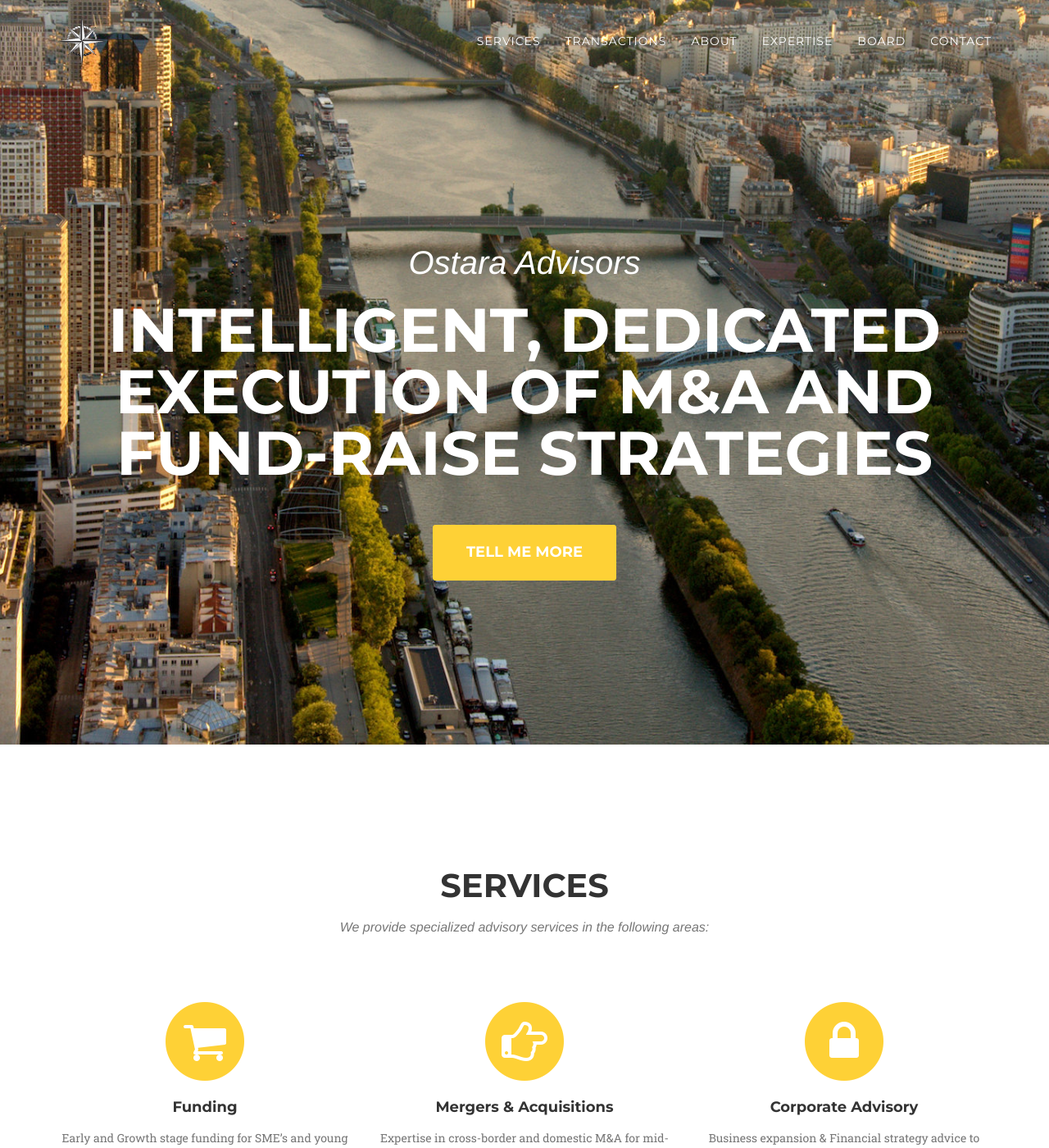
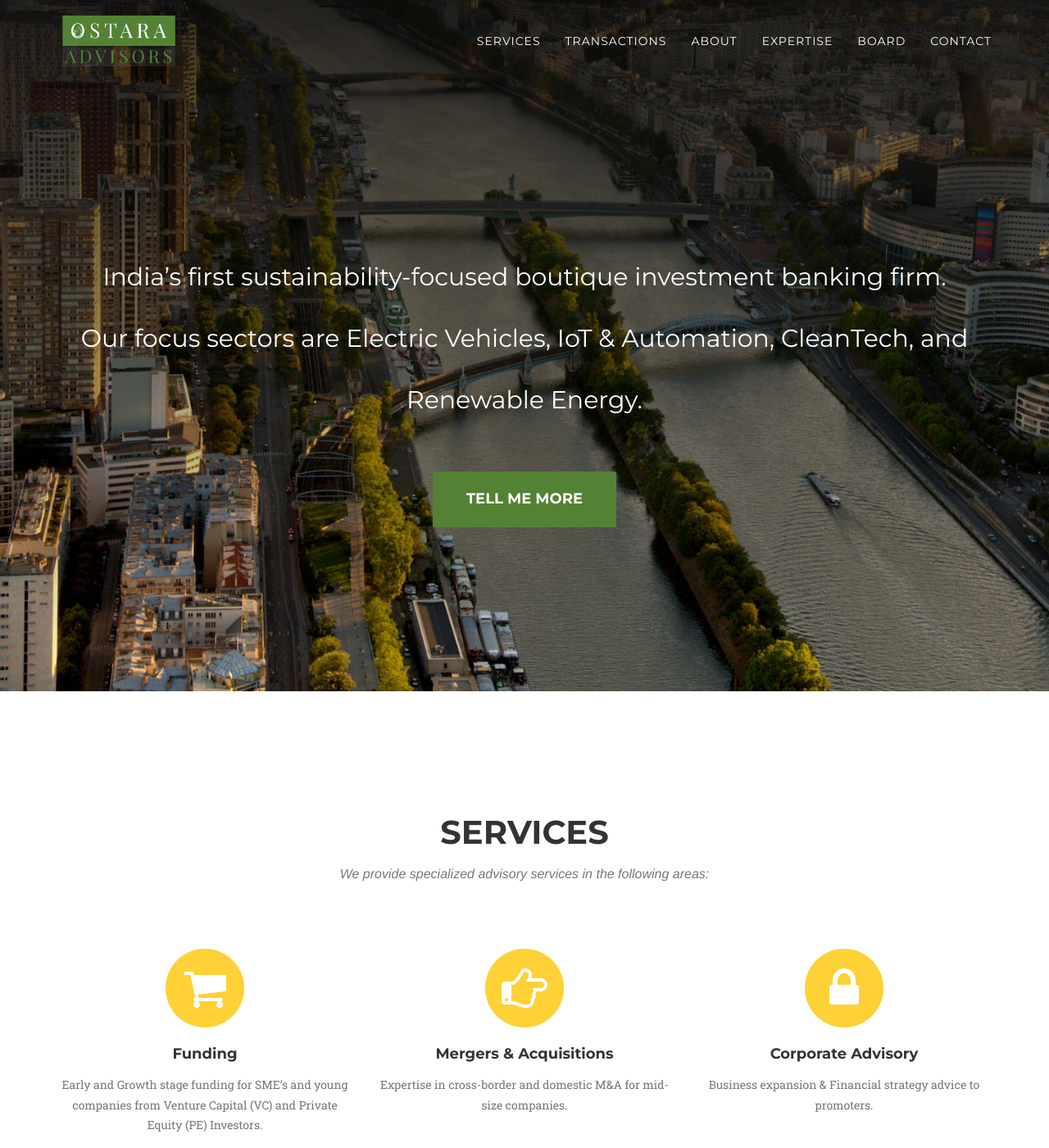
Before and after one commit to ostara-advisors/ostara-advisors.github.io, a Jekyll site: the page built from index.md, in a window 1280 px wide and 1400 px high. Shown: the whole window at 82% size. Built offline with Jekyll 4.4.1, drawn with Linux system fonts in a browser that asks for light colours; nearby versions of some CDN libraries; some web fonts are replaced.

Commit message:
Add new header

```diff
--- a/_layouts/home.html
+++ b/_layouts/home.html
@@ -44,7 +44,7 @@
                     <span class="sr-only">Toggle navigation</span> Menu <i class="fa fa-bars"></i>
                 </button>
                 <a class="navbar-brand page-scroll" href="#page-top">
-                    <img src="img/logos/dhruva.png">
+                    <img src="img/logos/ostara.png">
                 </a>
             </div>
 
@@ -83,8 +83,9 @@
     <header>
         <div class="container">
             <div class="intro-text">
-                <div class="intro-lead-in">Ostara Advisors</div>
-                <div class="intro-heading">Intelligent, dedicated execution of M&A and fund-raise strategies</div>
+                <!-- <div class="intro-lead-in">Ostara Advisors</div> -->
+                <div class="intro-heading">India’s first sustainability-focused boutique investment banking firm. </br>
+                Our focus sectors are Electric Vehicles, IoT & Automation, CleanTech, and Renewable Energy.</div>
                 <a href="#services" class="page-scroll btn btn-xl">Tell Me More</a>
             </div>
         </div>
--- a/css/agency.css
+++ b/css/agency.css
@@ -101,8 +101,9 @@
 }
 .btn-xl {
   color: white;
-  background-color: #fed136;
-  border-color: #fed136;
+  /*background-color: #fed136;*/
+  background-color: #548235;
+  /*border-color: #fed136;*/
   font-family: "Montserrat", "Helvetica Neue", Helvetica, Arial, sans-serif;
   text-transform: uppercase;
   font-weight: 700;
@@ -184,18 +185,21 @@
 }
 .navbar-custom .nav li a:hover,
 .navbar-custom .nav li a:focus {
-  color: #fed136;
+  /*color: #fed136;*/
+  color: #548235;
   outline: none;
 }
 .navbar-custom .navbar-nav > .active > a {
   border-radius: 0;
   color: white;
-  background-color: #fed136;
+  /*background-color: #fed136;*/
+  background-color: #548235;
 }
 .navbar-custom .navbar-nav > .active > a:hover,
 .navbar-custom .navbar-nav > .active > a:focus {
   color: white;
-  background-color: #fec503;
+  /*background-color: #fec503;*/
+  background-color: #548235;
 }
 @media (min-width: 768px) {
   .navbar-custom {
@@ -226,7 +230,7 @@
   }
 }
 header {
-  background-image: url('../img/river-seine-1900.jpg');
+  background-image: linear-gradient(rgba(0,0,0,0.8), rgba(0,0,0,0)), url('../img/river-seine-1900.jpg');
   background-repeat: no-repeat;
   background-attachment: scroll;
   background-position: center center;
@@ -243,16 +247,17 @@
 }
 header .intro-text .intro-lead-in {
   font-family: "Droid Serif", "Helvetica Neue", Helvetica, Arial, sans-serif;
-  font-style: italic;
+  /*font-style: italic;*/
   font-size: 22px;
   line-height: 22px;
   margin-bottom: 25px;
 }
 header .intro-text .intro-heading {
   font-family: "Montserrat", "Helvetica Neue", Helvetica, Arial, sans-serif;
-  text-transform: uppercase;
-  font-weight: 700;
-  font-size: 50px;
+  /*text-transform: uppercase;*/
+  /*font-weight: 700;*/
+  /*font-size: 50px;*/
+  font-size: 30px;
   line-height: 50px;
   margin-bottom: 25px;
 }
@@ -263,16 +268,17 @@
   }
   header .intro-text .intro-lead-in {
     font-family: "Droid Serif", "Helvetica Neue", Helvetica, Arial, sans-serif;
-    font-style: italic;
+    /*font-style: italic;*/
     font-size: 40px;
     line-height: 40px;
     margin-bottom: 25px;
   }
   header .intro-text .intro-heading {
     font-family: "Montserrat", "Helvetica Neue", Helvetica, Arial, sans-serif;
-    text-transform: uppercase;
-    font-weight: 700;
-    font-size: 75px;
+    /*text-transform: uppercase;*/
+    /*font-weight: 700;*/
+    /*font-size: 75px;*/
+    font-size: 30px;
     line-height: 75px;
     margin-bottom: 50px;
   }
@@ -769,8 +775,8 @@
 /* Custom css */
 
 .navbar-brand img {
-  width: 60px;
-  margin-top: -20px;
+  width: 150px;
+  margin-top: -67px;
 }
 
 section#about p {
```
Also changed, not shown: img/logos/creative-market.jpg (deleted), img/logos/designmodo.jpg (deleted), img/logos/envato.jpg (deleted), img/logos/ostara.png (added), img/logos/themeforest.jpg (deleted).
